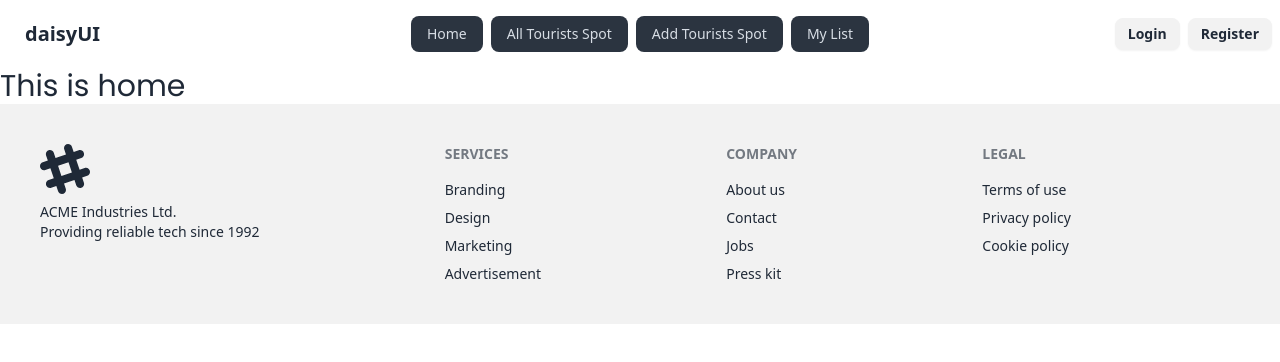
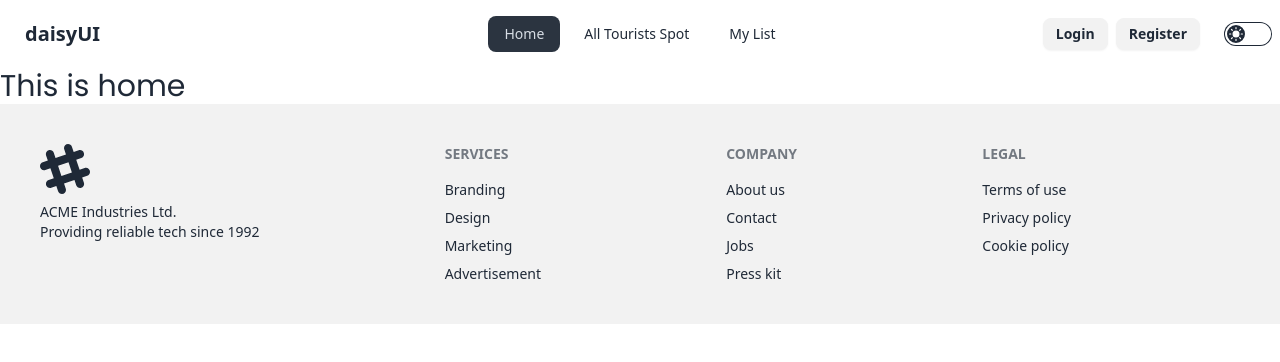
Before and after one commit to Naiemjoy1/travel-south-client, a React (Vite) app: page / in a window 1280 px wide. Shown: the top 362 px of the page. Built offline with nearby package versions, Linux system fonts and the light colour scheme; no server answers.

Commit message:
nav bar theme change added

```diff
--- a/src/Components/Navbar/Navbar.jsx
+++ b/src/Components/Navbar/Navbar.jsx
@@ -1,24 +1,40 @@
 import { Link, NavLink } from "react-router-dom";
 import useAuth from "../../hooks/useAuth";
+import { useState } from "react";
 
 const Navbar = () => {
   const { logout, user } = useAuth();
+  const [theme, setTheme] = useState("light");
+
+  const handleToggle = (e) => {
+    if (e.target.value) {
+      setTheme("synthwave");
+    } else {
+      setTheme("light");
+    }
+  };
+  //   console.log(theme);
+
   const navLinks = (
     <>
       <li>
         <NavLink to="/">Home</NavLink>
       </li>
       <li>
-        <NavLink to="">All Tourists Spot</NavLink>
+        <NavLink to="/tourspot">All Tourists Spot</NavLink>
       </li>
+
+      {user && (
+        <li>
+          <NavLink to="/addspot">Add Tourists Spot</NavLink>
+        </li>
+      )}
       <li>
-        <NavLink to="">Add Tourists Spot</NavLink>
-      </li>
-      <li>
-        <NavLink to="">My List</NavLink>
+        <NavLink to="/mylist">My List</NavLink>
       </li>
     </>
   );
+
   return (
     <div>
       <div className="navbar bg-base-100">
@@ -59,6 +75,7 @@ const Navbar = () => {
                 <div className=" w-10 rounded-full">
                   <img
                     src={
+                      user?.photoURL ||
                       "https://i.ibb.co/cFXnHG0/360-F-214746128-31-Jkea-P6r-U0-Nzzzd-FC4kh-Gkmqc8noe6h.jpg"
                     }
                     alt=""
@@ -88,6 +105,43 @@ const Navbar = () => {
               </Link>
             </>
           )}
+          <label className="cursor-pointer grid place-items-center ml-4">
+            <input
+              onChange={handleToggle}
+              type="checkbox"
+              value="synthwave"
+              className="toggle theme-controller bg-base-content row-start-1 col-start-1 col-span-2"
+            />
+            <svg
+              className="col-start-1 row-start-1 stroke-base-100 fill-base-100"
+              xmlns="http://www.w3.org/2000/svg"
+              width="14"
+              height="14"
+              viewBox="0 0 24 24"
+              fill="none"
+              stroke="currentColor"
+              strokeWidth="2"
+              strokeLinecap="round"
+              strokeLinejoin="round"
+            >
+              <circle cx="12" cy="12" r="5" />
+              <path d="M12 1v2M12 21v2M4.2 4.2l1.4 1.4M18.4 18.4l1.4 1.4M1 12h2M21 12h2M4.2 19.8l1.4-1.4M18.4 5.6l1.4-1.4" />
+            </svg>
+            <svg
+              className="col-start-2 row-start-1 stroke-base-100 fill-base-100"
+              xmlns="http://www.w3.org/2000/svg"
+              width="14"
+              height="14"
+              viewBox="0 0 24 24"
+              fill="none"
+              stroke="currentColor"
+              strokeWidth="2"
+              strokeLinecap="round"
+              strokeLinejoin="round"
+            >
+              <path d="M21 12.79A9 9 0 1 1 11.21 3 7 7 0 0 0 21 12.79z"></path>
+            </svg>
+          </label>
         </div>
       </div>
     </div>
--- /dev/null
+++ b/src/Components/Private/PrivateRoute.jsx
@@ -0,0 +1,29 @@
+import PropTypes from "prop-types";
+import { Navigate, useLocation } from "react-router-dom";
+import useAuth from "../../hooks/useAuth";
+
+const PrivateRoute = ({ children }) => {
+  const { user, loading } = useAuth();
+  const location = useLocation();
+  console.log(location);
+
+  if (loading) {
+    return (
+      <div className=" flex justify-center items-center h-screen">
+        <span className="loading loading-spinner loading-lg"></span>
+      </div>
+    );
+  }
+
+  if (user) {
+    return children;
+  }
+
+  return <Navigate to="/login" state={location.pathname || "/"} />;
+};
+
+PrivateRoute.propTypes = {
+  children: PropTypes.node.isRequired,
+};
+
+export default PrivateRoute;
--- a/src/Components/SocialLogin/SocialLogin.jsx
+++ b/src/Components/SocialLogin/SocialLogin.jsx
@@ -2,26 +2,43 @@ import { FcGoogle } from "react-icons/fc";
 import { FaGithub } from "react-icons/fa";
 import { FaTwitter } from "react-icons/fa";
 import useAuth from "../../hooks/useAuth";
+import { useNavigate, useLocation } from "react-router-dom";
 
 const SocialLogin = () => {
   const { googleLogin, githubLogin, twitterLogin } = useAuth();
+  const navigate = useNavigate();
+  const location = useLocation();
+  const from = location?.state?.from || "/";
+
+  const handleSocialLogin = (socialProvider) => {
+    socialProvider()
+      .then((result) => {
+        if (result) {
+          navigate(from);
+        }
+        // console.log(result.user);
+      })
+      .catch((error) => {
+        console.error("Social login error:", error);
+      });
+  };
 
   return (
     <div>
       <div className="flex gap-4 justify-center items-center">
-        <button onClick={() => googleLogin()} className="btn">
+        <button onClick={() => handleSocialLogin(googleLogin)} className="btn">
           <span>
             <FcGoogle />
           </span>{" "}
           Google
         </button>
-        <button onClick={() => githubLogin()} className="btn">
+        <button onClick={() => handleSocialLogin(githubLogin)} className="btn">
           <span>
             <FaGithub />
           </span>{" "}
           Github
         </button>
-        <button onClick={() => twitterLogin()} className="btn">
+        <button onClick={() => handleSocialLogin(twitterLogin)} className="btn">
           <span>
             <FaTwitter />
           </span>{" "}
--- /dev/null
+++ b/src/Pages/AddSpot.jsx
@@ -0,0 +1,11 @@
+import React from "react";
+
+const AddSpot = () => {
+  return (
+    <div>
+      <h2>this is spot add page </h2>
+    </div>
+  );
+};
+
+export default AddSpot;
--- a/src/Pages/FirebaseProvider.jsx
+++ b/src/Pages/FirebaseProvider.jsx
@@ -29,9 +29,15 @@ const FrirebaseProvider = ({ children }) => {
 
   //   create user
 
-  const createUser = (email, password) => {
+  const createUser = (email, password, displayName, photoURL) => {
     setLoading(true);
-    return createUserWithEmailAndPassword(auth, email, password);
+    return createUserWithEmailAndPassword(
+      auth,
+      email,
+      password,
+      displayName,
+      photoURL
+    );
   };
 
   //   update user profile
--- /dev/null
+++ b/src/Pages/MyList.jsx
@@ -0,0 +1,11 @@
+import React from "react";
+
+const MyList = () => {
+  return (
+    <div>
+      <h2>This is My list page</h2>
+    </div>
+  );
+};
+
+export default MyList;
--- a/src/Pages/Register.jsx
+++ b/src/Pages/Register.jsx
@@ -8,9 +8,10 @@ import { ToastContainer, toast } from "react-toastify";
 import "react-toastify/dist/ReactToastify.css";
 
 const Register = () => {
-  const { createUser } = useAuth();
+  const { createUser, updateUserProfile } = useAuth();
   const [showPassword, setShowPassword] = useState(false);
   const navigate = useNavigate();
+  //   console.log(createUser);
 
   const passwordValidation = (value) => {
     const regexUpperCase = /[A-Z]/;
@@ -39,16 +40,15 @@ const Register = () => {
   } = useForm();
 
   const onSubmit = (data) => {
-    const { email, password, name } = data;
-    const displayName = name; // Use the name field as displayName
-    createUser(email, password, displayName)
+    const { email, password, displayName, photoURL } = data;
+    createUser(email, password, displayName, photoURL)
       .then((result) => {
         toast.success("Registration Successfully");
         reset();
-        console.log(result);
+        // console.log(result);
       })
       .catch((error) => {
-        console.error("Error creating user:", error);
+        // console.error("Error creating user:", error);
         toast.error("Registration Failed Try Again");
       });
   };
@@ -62,13 +62,13 @@ const Register = () => {
               <span className="label-text">Full Name</span>
             </label>
             <input
-              type="displayName"
+              type="text"
               placeholder="Full Name"
               className="input input-bordered"
               name="displayName"
               {...register("displayName", { required: true })}
             />
-            {errors.name && (
+            {errors.displayName && (
               <span className=" text-red-600">This field is required</span>
             )}
           </div>
@@ -95,8 +95,8 @@ const Register = () => {
               type="text"
               placeholder="Image Url"
               className="input input-bordered"
-              name="image"
-              {...register("image")}
+              name="photoURL"
+              {...register("photoURL")}
             />
           </div>
           <div className="form-control">
--- /dev/null
+++ b/src/Pages/TouristsSpot.jsx
@@ -0,0 +1,11 @@
+import React from "react";
+
+const TouristsSpot = () => {
+  return (
+    <div>
+      <h2>this is touristSpot Page</h2>
+    </div>
+  );
+};
+
+export default TouristsSpot;
--- /dev/null
+++ b/src/Pages/UserDetails.jsx
@@ -0,0 +1,85 @@
+import { useEffect, useState } from "react";
+import { updateProfile } from "firebase/auth";
+import { toast } from "react-toastify";
+import "react-toastify/dist/ReactToastify.css";
+import useAuth from "../hooks/useAuth";
+
+const UserDetails = () => {
+  const { user } = useAuth();
+  const [name, setName] = useState(user?.displayName || "");
+  // const [email, setEmail] = useState(user?.email || "");
+  const [photoURL, setPhotoURL] = useState(user?.photoURL || "");
+
+  useEffect(() => {
+    document.title = "Update";
+  }, []);
+
+  const handleNameChange = (e) => {
+    setName(e.target.value);
+  };
+
+  // const handleEmailChange = (e) => {
+  //   setEmail(e.target.value);
+  // };
+
+  const handlePhotoURLChange = (e) => {
+    setPhotoURL(e.target.value);
+  };
+
+  const handleUpdateProfile = () => {
+    updateProfile(user, { displayName: name, photoURL: photoURL })
+      .then(() => {
+        console.log("Profile updated successfully");
+        toast.success("Profile updated successfully");
+        window.location.reload();
+      })
+      .catch((error) => {
+        console.error("Error updating profile:", error);
+        toast.error("Failed to update profile");
+      });
+  };
+
+  return (
+    <div className="flex flex-col items-center justify-center min-h-[calc(100vh-246px)]">
+      <div className="avatar mb-4">
+        <div className="w-24 rounded-full">
+          <img
+            src={
+              photoURL ||
+              "https://i.ibb.co/cFXnHG0/360-F-214746128-31-Jkea-P6r-U0-Nzzzd-FC4kh-Gkmqc8noe6h.jpg"
+            }
+            alt="User avatar"
+          />
+        </div>
+      </div>
+      <div className="text-center grid grid-cols-1">
+        <input
+          type="text"
+          value={name}
+          onChange={handleNameChange}
+          className="mb-2 input input-bordered"
+          placeholder="Name"
+        />
+        {/* <input
+          type="email"
+          value={email}
+          onChange={handleEmailChange}
+          className="mb-2 input input-bordered"
+          placeholder="Email"
+        /> */}
+        <input
+          type="text"
+          value={photoURL}
+          onChange={handlePhotoURLChange}
+          className="mb-2 input input-bordered"
+          placeholder="Photo URL"
+        />
+        <button onClick={handleUpdateProfile} className="btn btn-primary">
+          Update Profile
+        </button>
+      </div>
+    </div>
+  );
+};
+
+export default UserDetails;
--- a/src/Routes/Routes.jsx
+++ b/src/Routes/Routes.jsx
@@ -4,6 +4,10 @@ import Home from "../Pages/Home";
 import ErrorPage from "../Pages/ErrorPage";
 import Login from "../Pages/Login";
 import Register from "../Pages/Register";
+import TouristsSpot from "../Pages/TouristsSpot";
+import AddSpot from "../Pages/AddSpot";
+import MyList from "../Pages/MyList";
+import PrivateRoute from "../Components/Private/PrivateRoute";
 
 const routes = createBrowserRouter([
   {
@@ -23,6 +27,22 @@ const routes = createBrowserRouter([
         path: "/register",
         element: <Register></Register>,
       },
+      {
+        path: "/tourspot",
+        element: <TouristsSpot></TouristsSpot>,
+      },
+      {
+        path: "/addspot",
+        element: (
+          <PrivateRoute>
+            <AddSpot></AddSpot>
+          </PrivateRoute>
+        ),
+      },
+      {
+        path: "/mylist",
+        element: <MyList></MyList>,
+      },
     ],
   },
 ]);
--- a/tailwind.config.js
+++ b/tailwind.config.js
@@ -9,4 +9,7 @@ export default {
     },
   },
   plugins: [require("daisyui")],
+  daisyui: {
+    themes: ["light", "synthwave"],
+  },
 };
```
